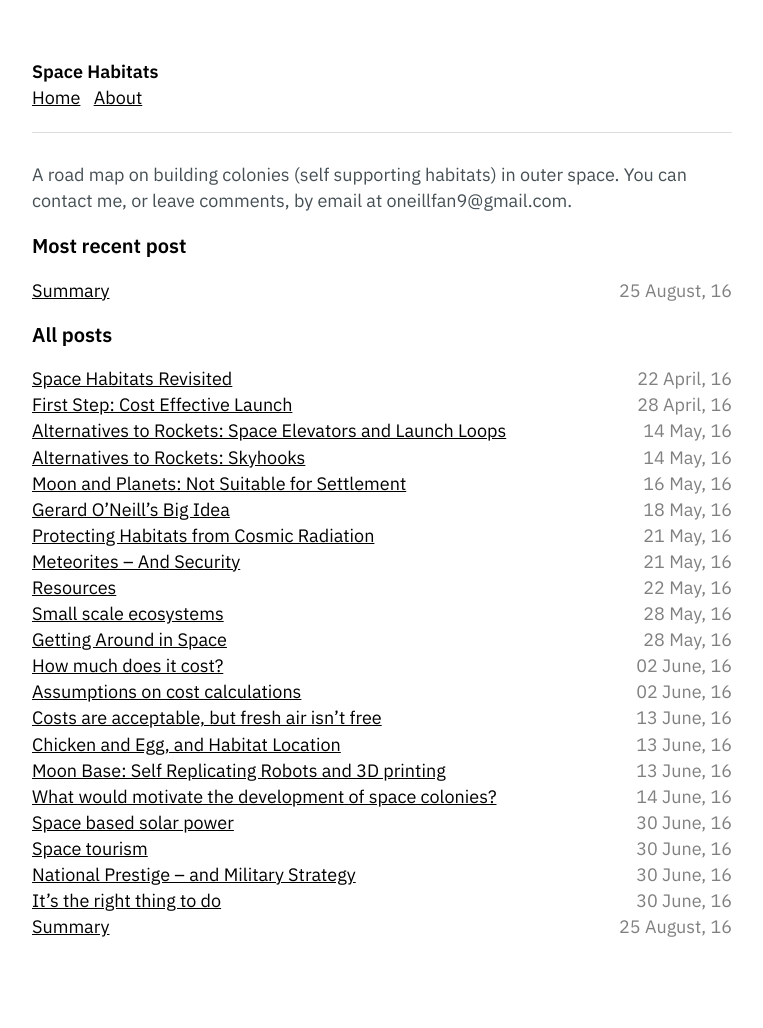
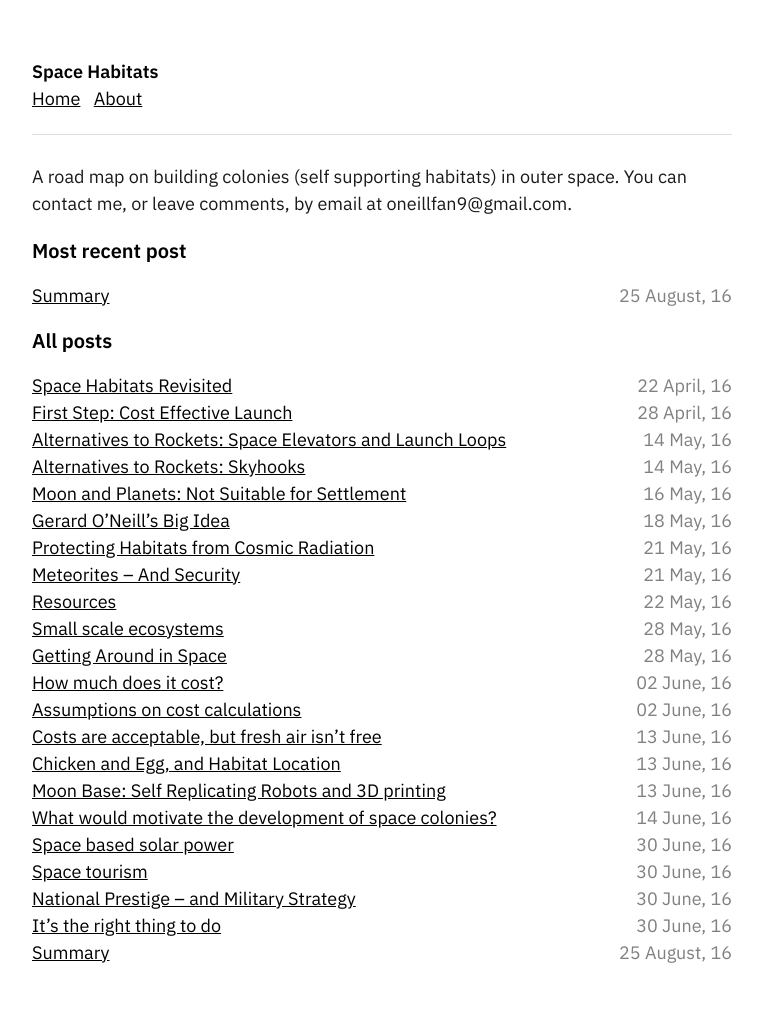
Before and after one commit to ffub/space-habitats, a Jekyll site: the page built from index.markdown, in a window 1280 px wide. Shown: the whole page, without its empty margins (258-1021 px from the left). Built offline with Jekyll 4.4.1, drawn with Linux system fonts in a browser that asks for light colours; before the commit the page ends 1001 px from its top, so only the background shows below that.

Commit message:
Darkened type, increased leading

```diff
--- a/_sass/_type.scss
+++ b/_sass/_type.scss
@@ -1,8 +1,8 @@
 body {
   font-family: "IBM Plex Sans", serif;
   font-size: 18px;
-  line-height: 1.45;
-  color: hsl(200, 10%, 30%);
+  line-height: 1.5;
+  color: hsl(200, 10%, 10%);
 }
 
 h1, h2, h3 {
```
